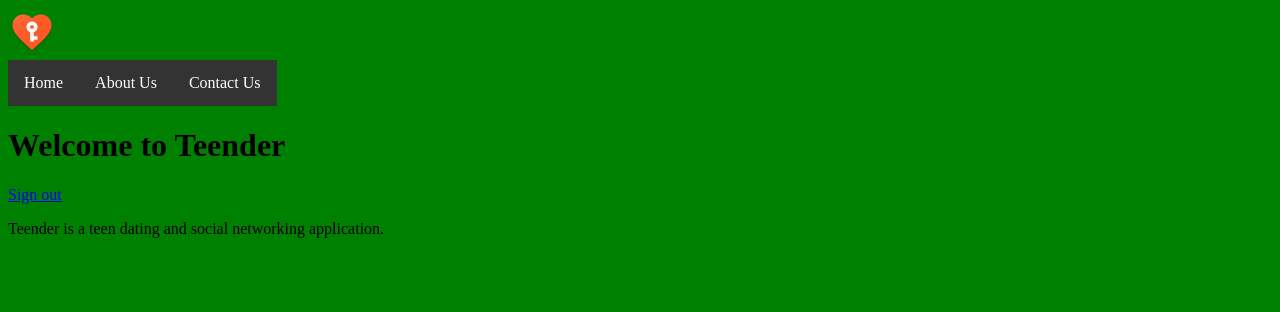
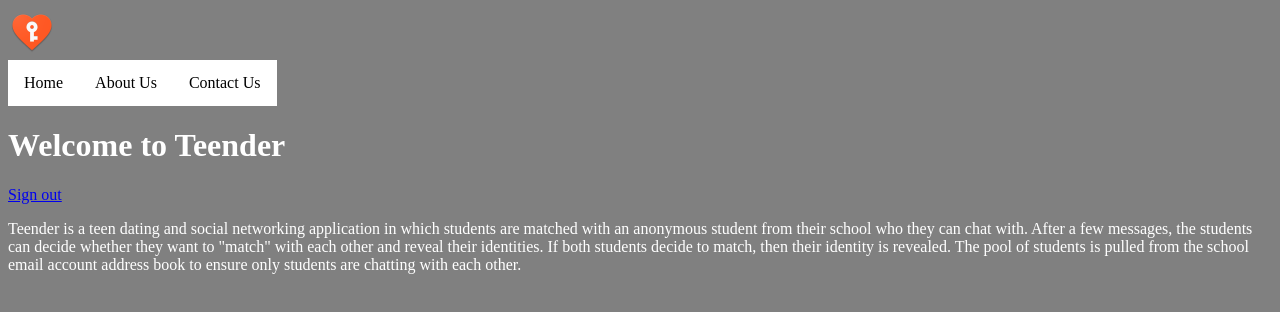
Before and after one commit to Teender/web, a website: page public/index.html in a window 1280 px wide. Drawn offline with Linux system fonts and the light colour scheme.

Commit message:
added description text

```diff
--- a/public/index.html
+++ b/public/index.html
@@ -10,7 +10,7 @@ ul {
     margin: 0;
     padding: 0;
     overflow: hidden;
-    background-color: #333;
+    background-color: white;
     width: 269px;
 }
 
@@ -20,19 +20,21 @@ li {
 
 li a {
     display: block;
-    color: white;
+    color: black;
     text-align: center;
     padding: 14px 16px;
     text-decoration: none;
+    text-decoration-color: white;
 }
 
 li a:hover {
-    background-color: #ff6600; /* hover background green */
+    background-color: darkgray; /* hover background green */
 }
 </style>
 </head>
 
-<body style="background-color:green;">
+<body style="background-color:gray;">
+
     <img src="teender.png" alt="Teender">
     <nav>
       <ul>
@@ -41,7 +43,7 @@ li a:hover {
         <li><a href="#">Contact Us</a></li>
       </ul>
     </nav>
-    <h1 id="Home">Welcome to Teender</h1>
+    <h1 id="Home" style="color:white">Welcome to Teender</h1>
 
     <script src="https://apis.google.com/js/platform.js?onload=renderButton" async defer></script>
     <div id="g-signin2" data-onsuccess="onSignIn"></div>
@@ -73,7 +75,7 @@ li a:hover {
           //'scope': 'profile, email',
           'theme': 'dark',
           'onsuccess': onSignIn,
-          'onfailure':onFailure
+          'onfailure': onFailure
         });
         function onFailure(error){
           console.log(error);
@@ -82,6 +84,6 @@ li a:hover {
     </script>
     <a href="#" onclick="signOut();">Sign out</a>
 
-    <p id="About Us">Teender is a teen dating and social networking application.</p>
+    <p style="color:white" id="About Us">Teender is a teen dating and social networking application in which students are matched with an anonymous student from their school who they can chat with. After a few messages, the students can decide whether they want to "match" with each other and reveal their identities. If both students decide to match, then their identity is revealed. The pool of students is pulled from the school email account address book to ensure only students are chatting with each other. </p>
 </body>
 </html>
```
